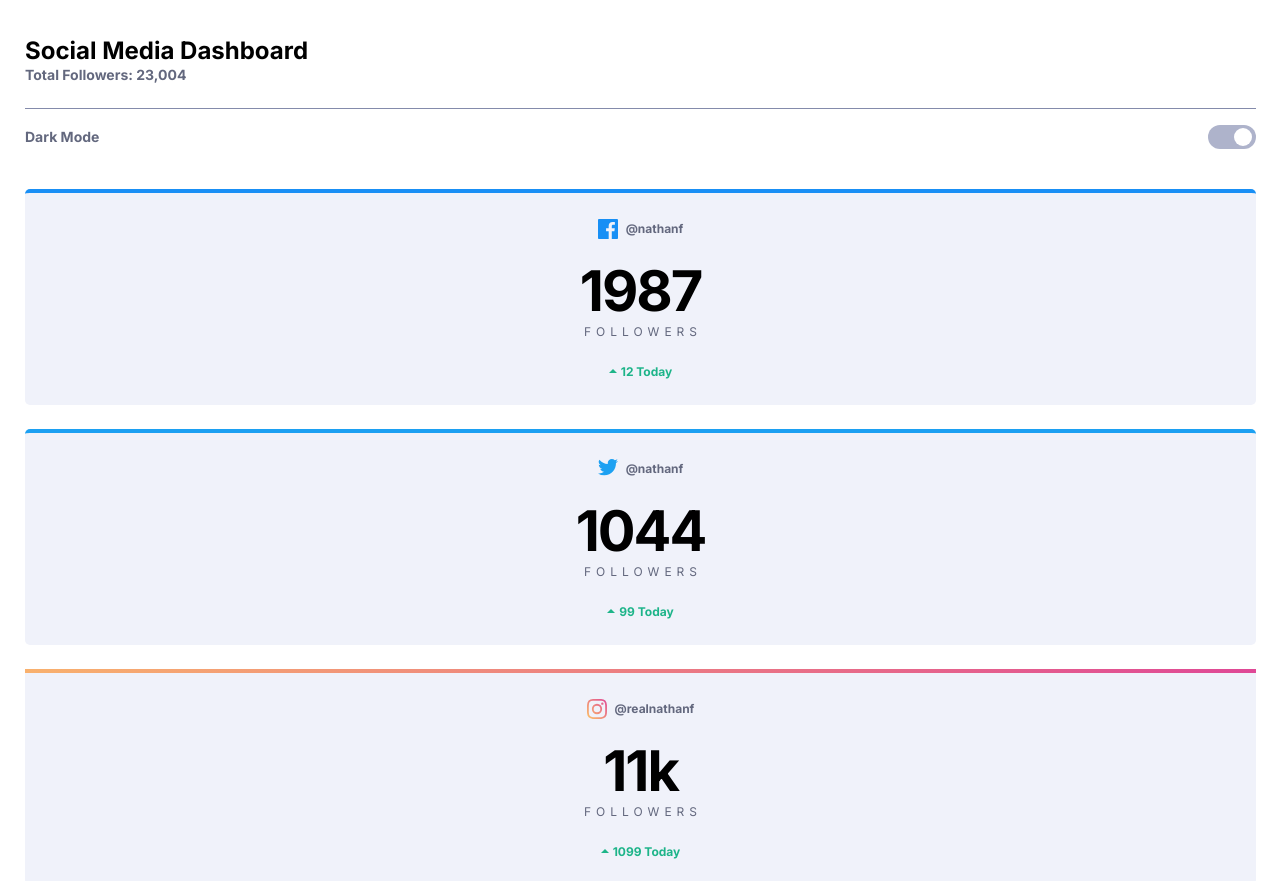
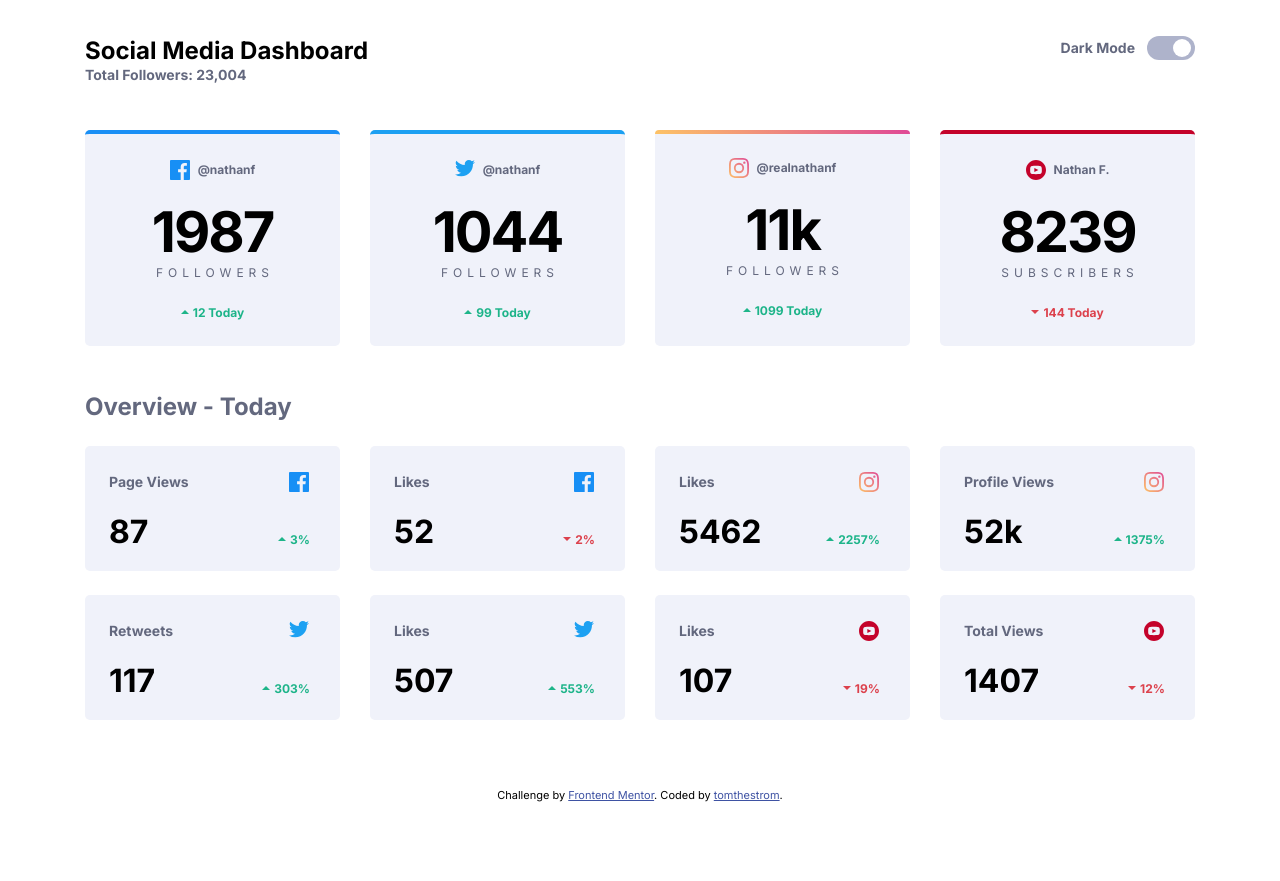
Before and after one commit to tomthestrom/fe-mentor-soc-m-dboard, a website: page index.html in a window 1280 px wide. Shown: the top 881 px of the page. After the commit the page ends 802 px from the top, so only its background shows below. Drawn offline with Linux system fonts and the light colour scheme.

Commit message:
llight v responsive

```diff
--- a/index.html
+++ b/index.html
@@ -133,10 +133,10 @@
         </div>
       </article>
     </section>
+    <h2 class="heading-secondary heading-secondary--today">
+      Overview - Today
+    </h2>
     <section class="today">
-      <h2 class="heading-secondary heading-secondary--today">
-        Overview - Today
-      </h2>
 
       <article class="media-today">
         <h3 class="media-today__heading">
--- a/scss/base/_base.scss
+++ b/scss/base/_base.scss
@@ -16,4 +16,14 @@ body {
 
 .main {
     padding: 3.6rem 2.4rem 4.5rem 2.5rem;
+
+    @include respond(desktop) {
+        //#px perfect :D
+        padding-right: 0;
+        padding-left: 0;
+        width: 111rem;
+        margin: 0 auto;
+
+        position: relative;
+    }
 }
--- /dev/null
+++ b/scss/base/_mixins.scss
@@ -0,0 +1,38 @@
+//MEDIA QUERY MANAGER
+
+/*
+Breakpoints based on design (one card (media-today or media-total has the width of 255px on dsktp dsgn)
+0 - 540px phone
+540px - 825px phone landscape
+825px - 1159px tablet
+1159px < desktop
+
+*/
+
+/*
+$breakpoint argument choices:
+-mob-land
+-tablet
+-desktop
+
+*/
+
+@mixin respond($breakpoint) {
+    @if $breakpoint == mob-land {
+        //540px
+        @media (min-width: 38.6875em) {
+            @content
+        }
+    }
+
+    @if $breakpoint == tablet {
+        @media (min-width: 51.5625em) {
+            @content
+        }
+    }
+    @if $breakpoint == desktop {
+        @media (min-width: 72.4375em) {
+            @content
+        }
+    }
+}
--- a/scss/base/_typography.scss
+++ b/scss/base/_typography.scss
@@ -19,4 +19,8 @@ body {
 .heading-secondary--today {
     font-size: 2.4rem;
     margin-bottom: 2.7rem;
+
+    @include respond (desktop) {
+        margin-bottom: 2.4rem;
+    }
 }
--- a/scss/components/_dark-mode-toggle.scss
+++ b/scss/components/_dark-mode-toggle.scss
@@ -2,10 +2,23 @@
     display: flex;
     align-items: center;
     margin-bottom: 4rem;
+
+    @include respond(desktop) {
+        position: absolute;
+        top: 3.6rem;
+        right: 0;
+        margin: 0;
+    }
+
     &__text {
         font-weight: bold;
         color: hsl(228,12%,44%);
         margin-right: auto;
+
+    @include respond(desktop) {
+        margin-right: 1.2rem;
+    }
+
     }
 
     &__btn {
@@ -55,7 +68,7 @@
                height: 100%;
                width: 100%;
                background: linear-gradient(225deg, #40DB82 0%, #388FE7 98.02%);
-               animation:  fill-mode-toggle-btn .3s ease-out;
+               animation:  fill-mode-toggle-btn .1s ease-out;
             }
         }
 
--- a/scss/components/_media-today.scss
+++ b/scss/components/_media-today.scss
@@ -4,6 +4,21 @@
     height: 12.5rem;
     border-radius: 5px;
     margin-bottom: 1.6rem;
+
+    @include respond (mob-land) {
+        //1.5rem == half of mgright
+        width: calc(50% - 1.5rem);
+        &:nth-child(odd) {
+            margin-right: 3rem;
+        }
+    }
+
+    @include respond (desktop) {
+        width: 25.5rem;
+        &:not(:nth-child(4n)) {
+            margin-right: 3rem;
+        }
+    }
 
     &__heading {
         font-size: 1.4rem;
--- a/scss/components/_media-total.scss
+++ b/scss/components/_media-total.scss
@@ -11,6 +11,23 @@
     border-radius: 5px;
     margin-bottom: 2.4rem;
 
+    @include respond (mob-land) {
+        //1.5rem == half of mgright
+        width: calc(50% - 1.5rem);
+        &:nth-child(odd) {
+            margin-right: 3rem;
+        }
+    }
+
+    @include respond (desktop) {
+        width: 25.5rem;
+        &:not(:last-child) {
+            margin-right: 3rem;
+        }
+
+        margin-bottom: 0;
+    }
+
     &--facebook {
     border-top: 4px solid var(--color-facebook);
     }
@@ -20,9 +37,18 @@
     }
 
     &--instagram {
-        border-top: 4px solid;
-        border-image-slice: 1;
-        border-image-source: var(--color-insta);
+        position: relative;
+        &:after {
+            position: absolute;
+            top: 0;
+            content: "";
+            display: inline-block;
+            width: 100%;
+            height: 4px;
+            background-image: var(--color-insta);
+            border-top-left-radius: 5px;
+            border-top-right-radius: 5px;
+        }
     }
 
     &--youtube {
--- a/scss/layout/_header.scss
+++ b/scss/layout/_header.scss
@@ -2,4 +2,11 @@
     padding-bottom: 2.4rem;
     border-bottom: 1px solid #848BAB;
     margin-bottom: 1.6rem;
+
+    @include respond(desktop) {
+        position: relative;
+        padding: 0;
+        border: none;
+        margin-bottom: 4.6rem;
+    }
 }
--- a/scss/layout/_today.scss
+++ b/scss/layout/_today.scss
@@ -0,0 +1,11 @@
+.today {
+
+    @include respond(mob-land) {
+        display: flex;
+        flex-wrap: wrap;
+
+        & > * {
+        margin-bottom: 2.4rem;
+        }
+    }
+}
--- a/scss/layout/_total.scss
+++ b/scss/layout/_total.scss
@@ -1,4 +1,6 @@
 .total {
     display: flex;
     flex-wrap: wrap;
+
+    margin-bottom: 4.6rem;
 }
--- a/scss/main.scss
+++ b/scss/main.scss
@@ -1,3 +1,4 @@
+@import "base/mixins";
 @import "base/variables";
 @import "base/base";
 @import "base/typography";
```
Also changed, not shown: style.css.
